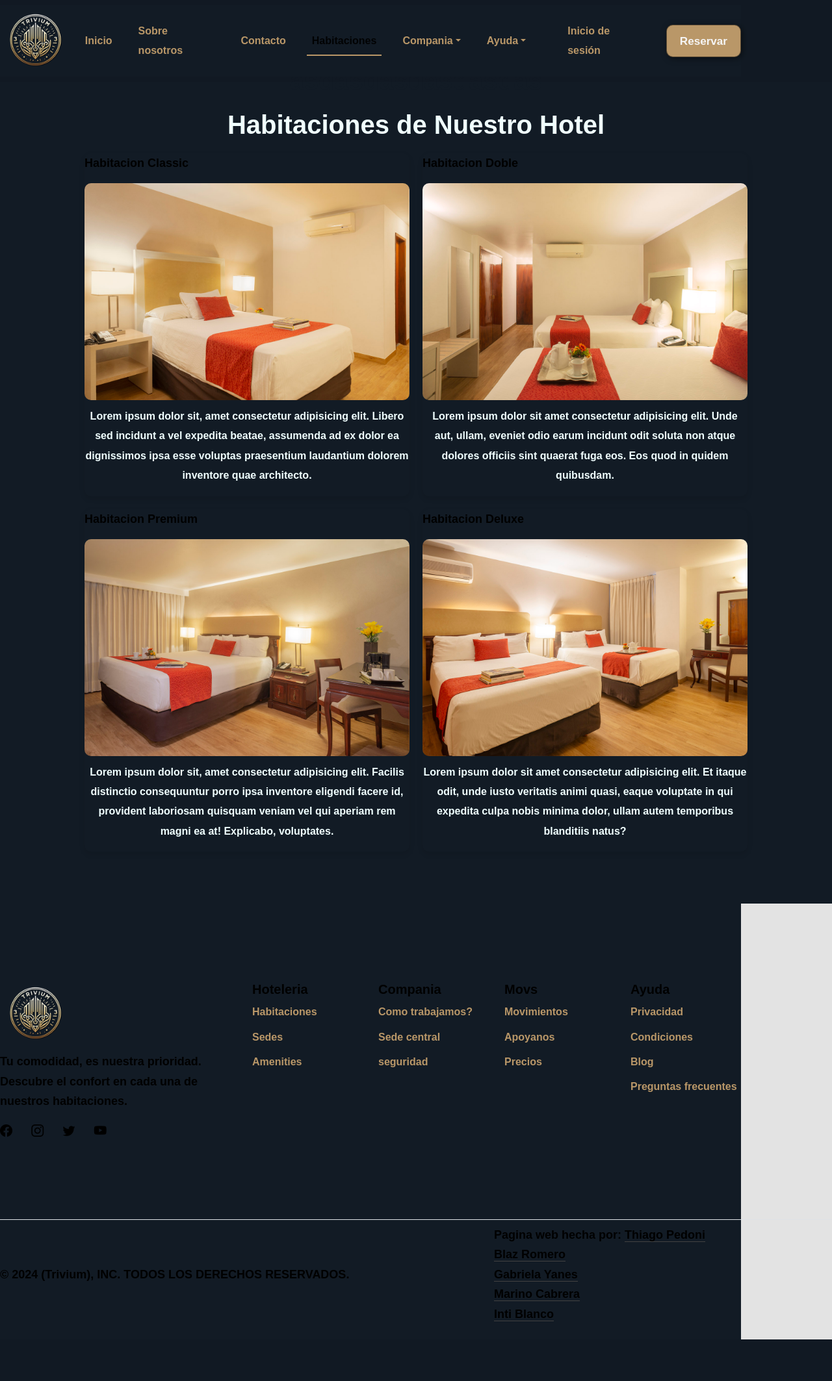
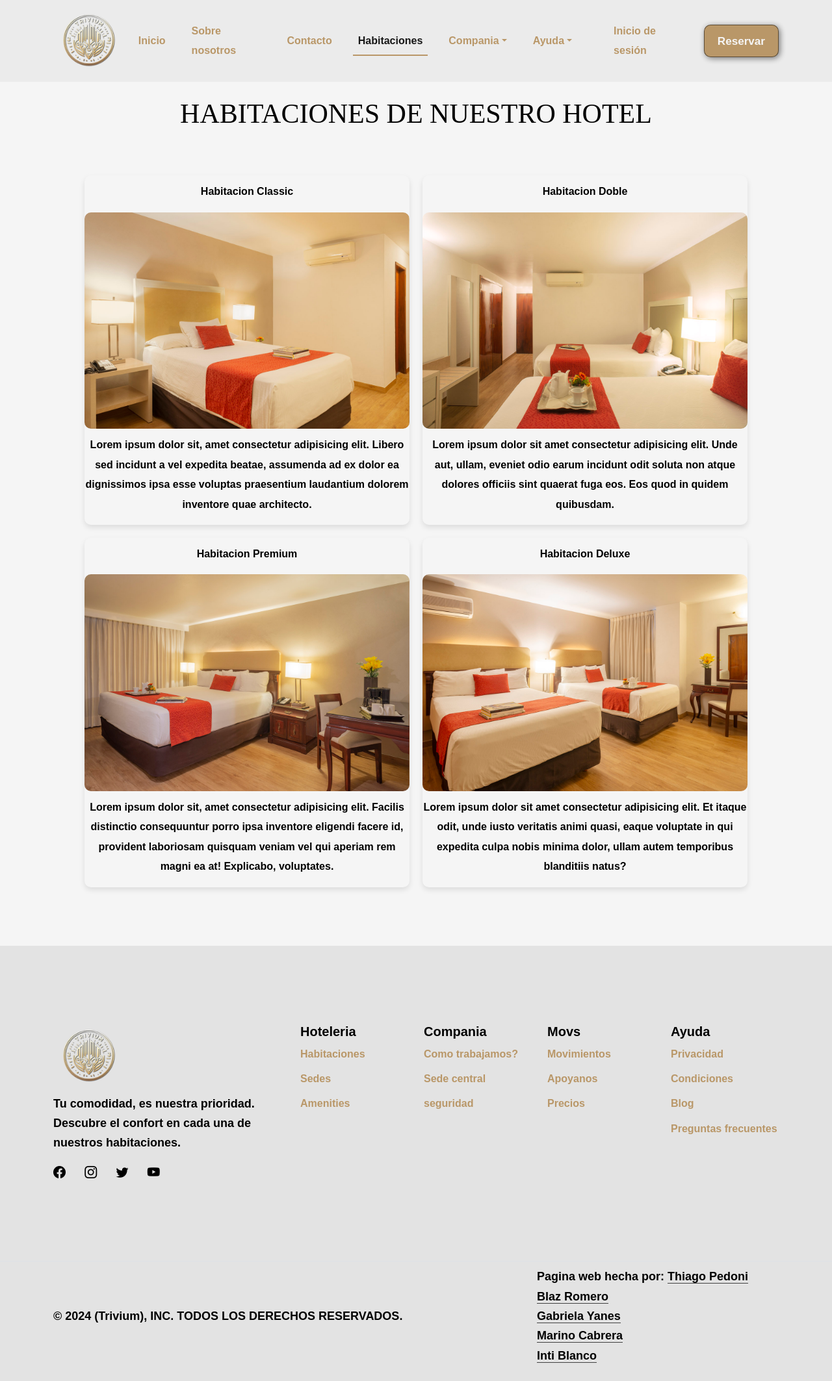
Before and after one commit to TPIDS-19-wutang/TPIDS-19-wutang, a Flask app: page /habitaciones in a window 1280 px wide. Shown: the whole page at 65% size. Before the commit the page ends 2062 px from the top, so only its background shows below. Run offline with Flask 3, Linux system fonts and the light colour scheme.

Commit message:
corrección del template de habitaciones, cambio de color en los logos

```diff
--- a/Frontend/static/css/rooms.css
+++ /dev/null
@@ -1,55 +0,0 @@
-body {
-    background-color: #121B25;
-}
-
-.container {
-    font-family:Arial, Helvetica, sans-serif;
-    background-color: #121B25;
-    margin: 0;
-    padding: 0;
-}
-
-h1 {
-    text-align: center;
-    font-size: 2.5rem;
-    color:azure;
-    margin-bottom: 20px;
-}
-
-.gallery {
-    display: flex;
-    flex-wrap: wrap;
-    gap: 20px;
-    justify-content: center;
-
-}
-
-.gallery img {
-    width: 100%;
-    height: auto;
-    border-radius: 10px;
-    box-shadow: 0 4x 8px rgba(0, 0, 0, 0.1);
-    transition: transform 0.3s ease, box-shadow 0.3s ease;
-}
-
-.gallery-item{
-    flex: 1 1 45%;
-    max-width: 500px;
-    overflow: hidden;
-    border-radius: 10px;
-    box-shadow: 0 4px 8px rgba(0, 0, 0, 0.1);
-    transition: box-shadow 0.3s ease;
-    position: relative;
-}
-
-.gallery-item:hover img {
-    transform: scale(1.05);
-    box-shadow: 0 8px 16px rgba(0, 0, 0, 0.2)
-}
-
-.caption {
-    text-align: center;
-    padding-top: 10px;
-    font-size: 1rem;
-    color:azure;
-}
--- a/Frontend/static/css/style.css
+++ b/Frontend/static/css/style.css
@@ -347,6 +347,57 @@
 .residence-list {
   filter: hue-rotate(240deg)
 }
+
+.logos {
+  filter: hue-rotate(240deg)
+}
+
+
+/*---- rooms styles ---- */
+.gallery {
+  display: flex;
+  flex-wrap: wrap;
+  gap: 20px;
+  justify-content: center;
+  padding: 10px
+}
+
+.gallery img {
+  width: 100%;
+  height: auto;
+  border-radius: 10px;
+  box-shadow: 0 4x 8px rgba(0, 0, 0, 0.1);
+  transition: transform 0.3s ease, box-shadow 0.3s ease;
+}
+
+.gallery-item{
+  flex: 1 1 45%;
+  max-width: 500px;
+  overflow: hidden;
+  border-radius: 10px;
+  box-shadow: 0 4px 8px rgba(0, 0, 0, 0.1);
+  transition: box-shadow 0.3s ease;
+  position: relative;
+}
+
+.gallery-item:hover img{
+  transform: scale(1.05);
+  box-shadow: 0 8px 12px rgba(0, 0, 0, 0.2);
+}
+
+.gallery-item p {
+  text-align: center;
+  padding-top: 10px;
+  font-size: 1rem;
+}
+
+#rooms-gallery h2 {
+  text-align: center;
+  margin-bottom: 50px;
+  padding: 10px;
+  padding-top: 50px;
+}
+
 /* login form  */
 a.password:hover {
   color: var(--link-color);
--- a/Frontend/templates/about.html
+++ b/Frontend/templates/about.html
@@ -1,6 +1,6 @@
 {% extends 'base.html' %}
 {% block content %}
-<br><h2> Seguridad </h2><br>
+<br><h2> Seguridad </h2>
 <p> En Trivium Hogar nos preocupamos mucho por la seguridad de nuestros huespedes,
     para prevenir cualquier accidente disponemos de mas de 20 guardias de seguridad
     repartidos estrategicamente por todo el hotel. Los mismos estaran para atender
--- a/Frontend/templates/rooms.html
+++ b/Frontend/templates/rooms.html
@@ -2,10 +2,10 @@
 
 
 {% block content %}
-<link rel="stylesheet" type="text/css" href="{{ url_for('static', filename='css/rooms.css') }}">
+<link rel="stylesheet" type="text/css" href="{{ url_for('static', filename='css/styles.css') }}">
+<section id="rooms-gallery">
     <div class="conteiner">
-    <h1 class="relleno">asdasdasdasdasdas</h1>
-    <h1>Habitaciones de Nuestro Hotel</h1>
+        <h2>Habitaciones de Nuestro Hotel</h2>
         <div class="gallery">
             <div class="gallery-item">
                 <p>Habitacion Classic</p>
@@ -29,5 +29,6 @@
             </div>
         </div>
     </div>
+</section>
 {% endblock %}
 {% set active_page = 'rooms' %}
```
Also changed, not shown: Frontend/templates/index.html (+6 -11 lines). Lines whose indentation alone changed are shown as unchanged.
